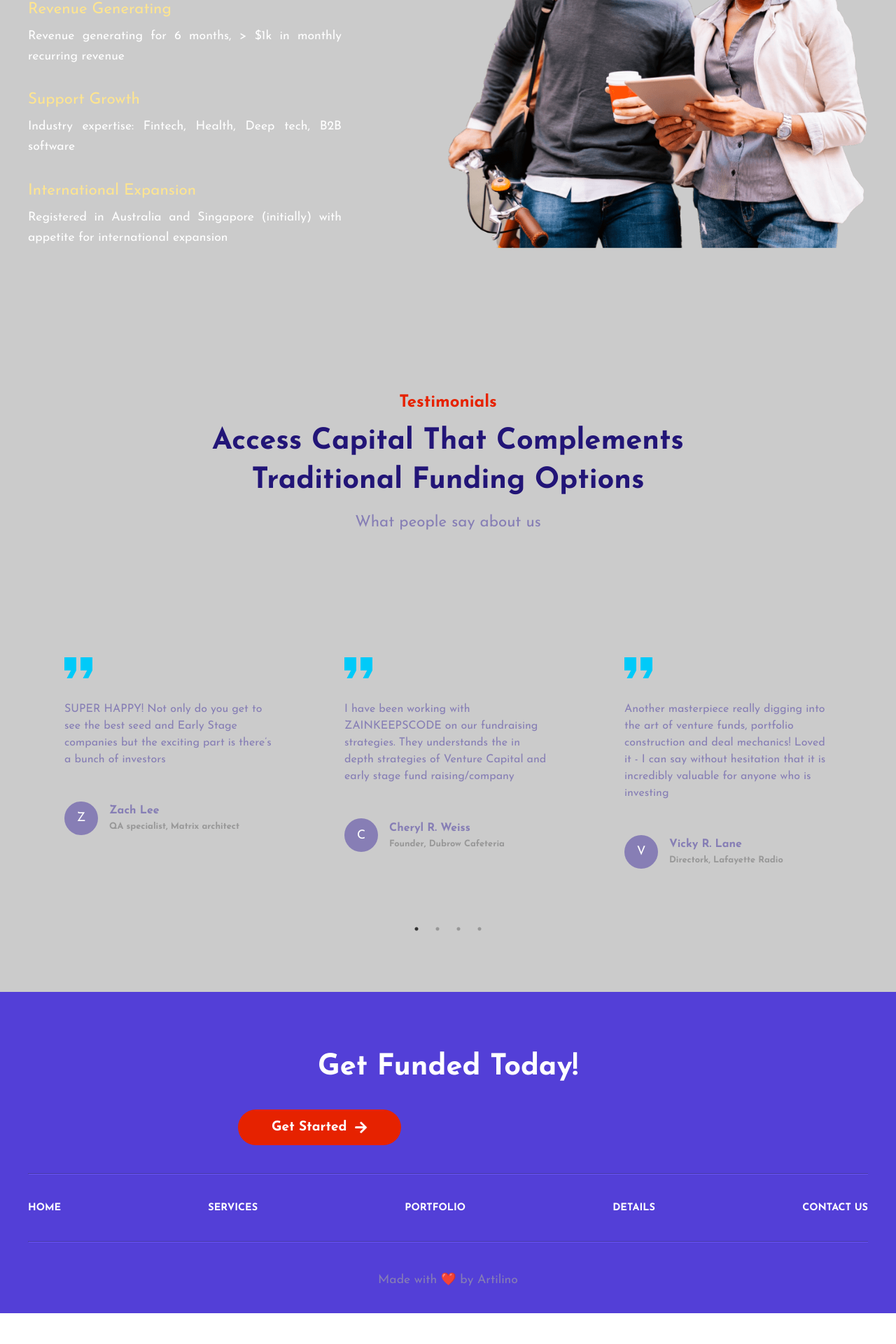
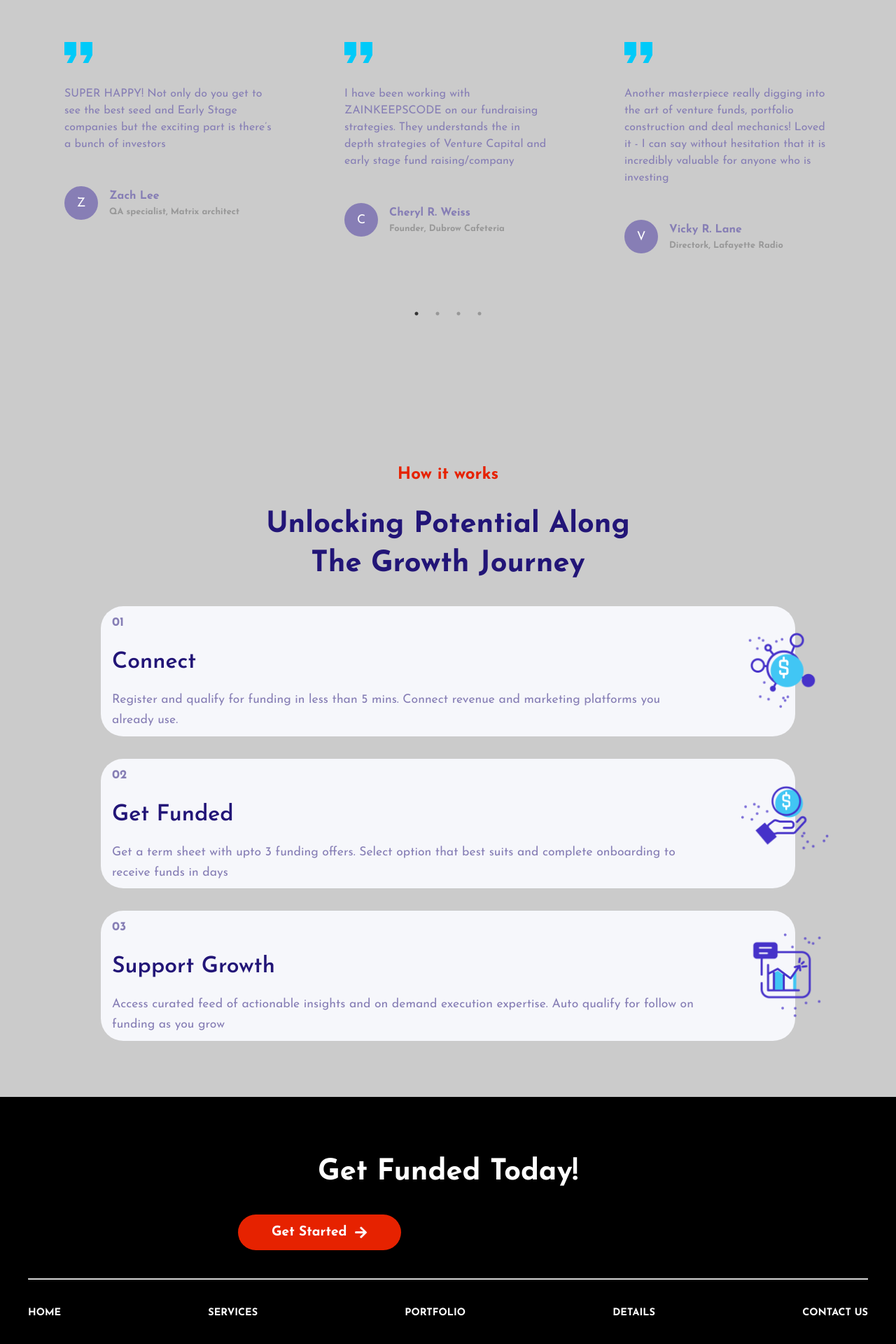
Before and after one commit to CristianDQL/React_Next.js_Stucco_Website, a Next.js app: page / in a window 1280 px wide. Shown: the part 5220-7140 px from the top of the page at 70% size. Before the commit the page ends 7096 px from the top, so only its background shows below. Built offline with nearby package versions, Linux system fonts and the light colour scheme.

Commit message:
"change footer color"

```diff
--- a/app/page.js
+++ b/app/page.js
@@ -54,7 +54,7 @@ export default function Home() {
       <motion.div
         onViewportEnter={() =>
           controls.start({
-            backgroundColor: "var(--primary-color)",
+            backgroundColor: "rgb(203, 203, 203)",
           })
         }
         onViewportLeave={() =>
@@ -64,10 +64,10 @@ export default function Home() {
         }
         viewport={{amount: 0.4}} /* cantidad de pantalla vista para comenzar animación */
       >
-        <WhoWeInvest/>
+        <Testimonials/>
       </motion.div>
 
-      <Testimonials/>
+      <HowItWorks/>
 
       <Footer/>
 
--- a/src/components/Footer/Footer.css
+++ b/src/components/Footer/Footer.css
@@ -4,7 +4,7 @@
     padding-bottom: 2rem;
 }
 .f-wrapper{
-    background-color: var(--primary-color);
+    background-color: rgb(0, 0, 0);
 }
 .f-container {
     display: flex;
@@ -20,7 +20,7 @@
     max-width: 36rem;
 }
 .f-container hr{
-    border-color: var(--border-color-light);
+    border-color: #ffffff;
     width: 100%;
 }
 .f-menu{
```
